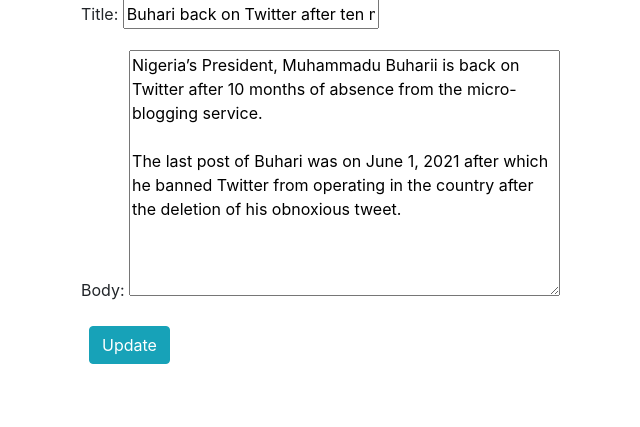
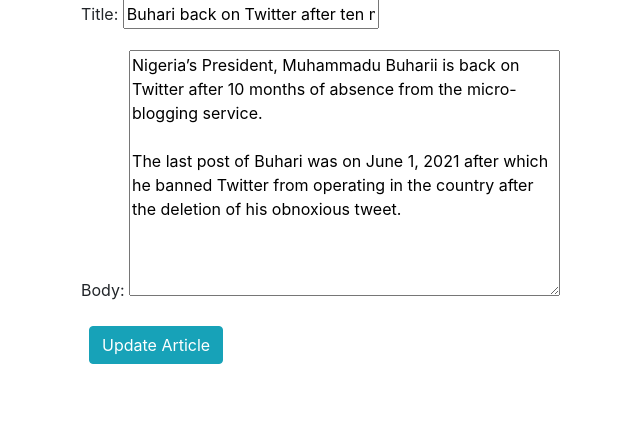
Before and after one commit to Mildness10/news-app, a Django app: page /articles/1/edit/ in a window 1280 px wide. Shown: the part 137-564 px from the top of the page, without its empty margins (4-644 px from the left). Run offline with Django 4.2, Linux system fonts and the light colour scheme; a user stored in the database is signed in; data comes from the database, SQL or seed files in the repository.

Commit message:
Update article_edit.html

```diff
--- a/templates/article_edit.html
+++ b/templates/article_edit.html
@@ -6,6 +6,6 @@
     <form action="" method="post">
         {% csrf_token %}
         {{ form.as_p }}
-        <button class="btn btn-info ml-2" type="submit">Update</button>
+        <button class="btn btn-info ml-2" type="submit">Update Article</button>
     </form>
 {% endblock content %}
```
